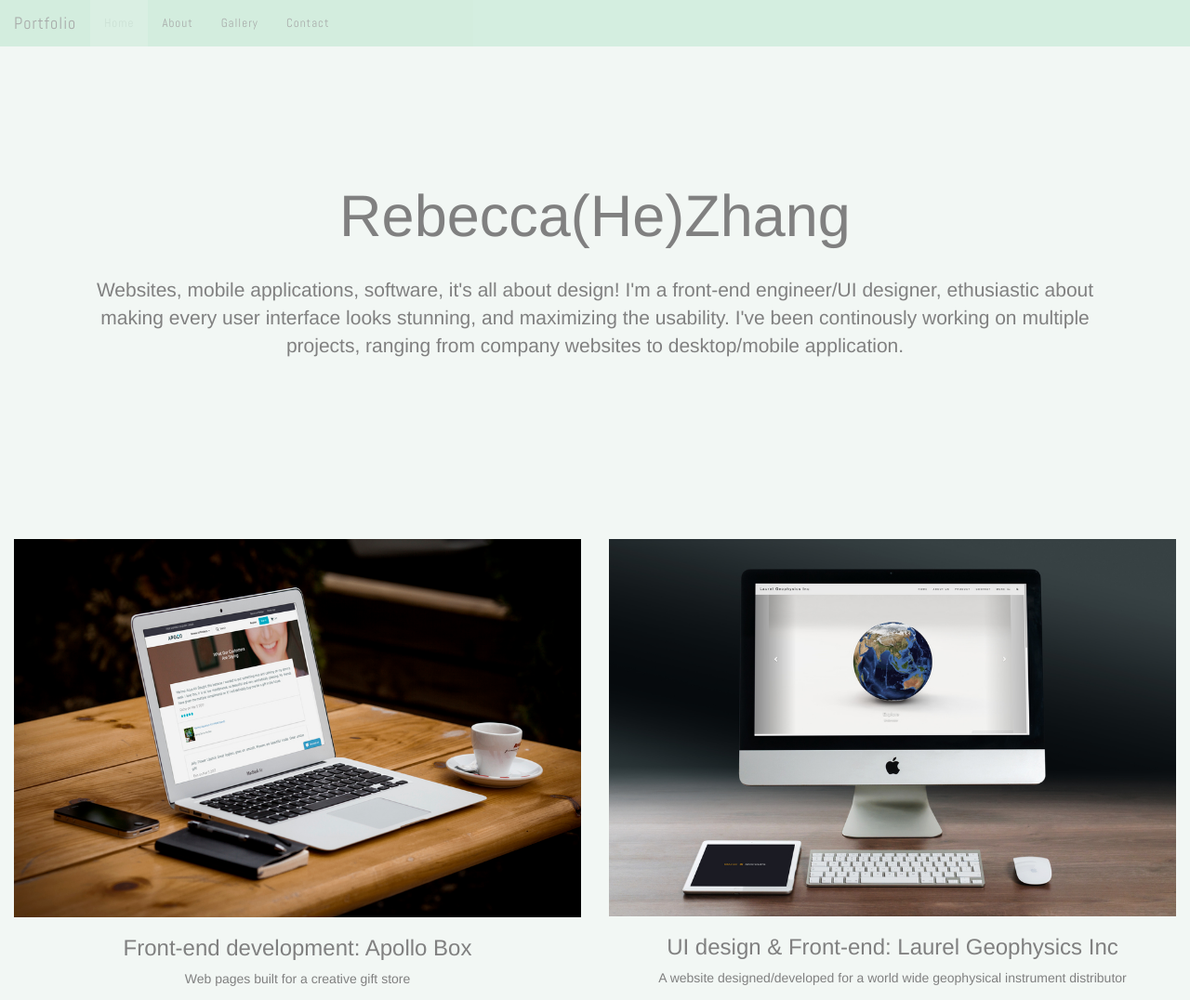
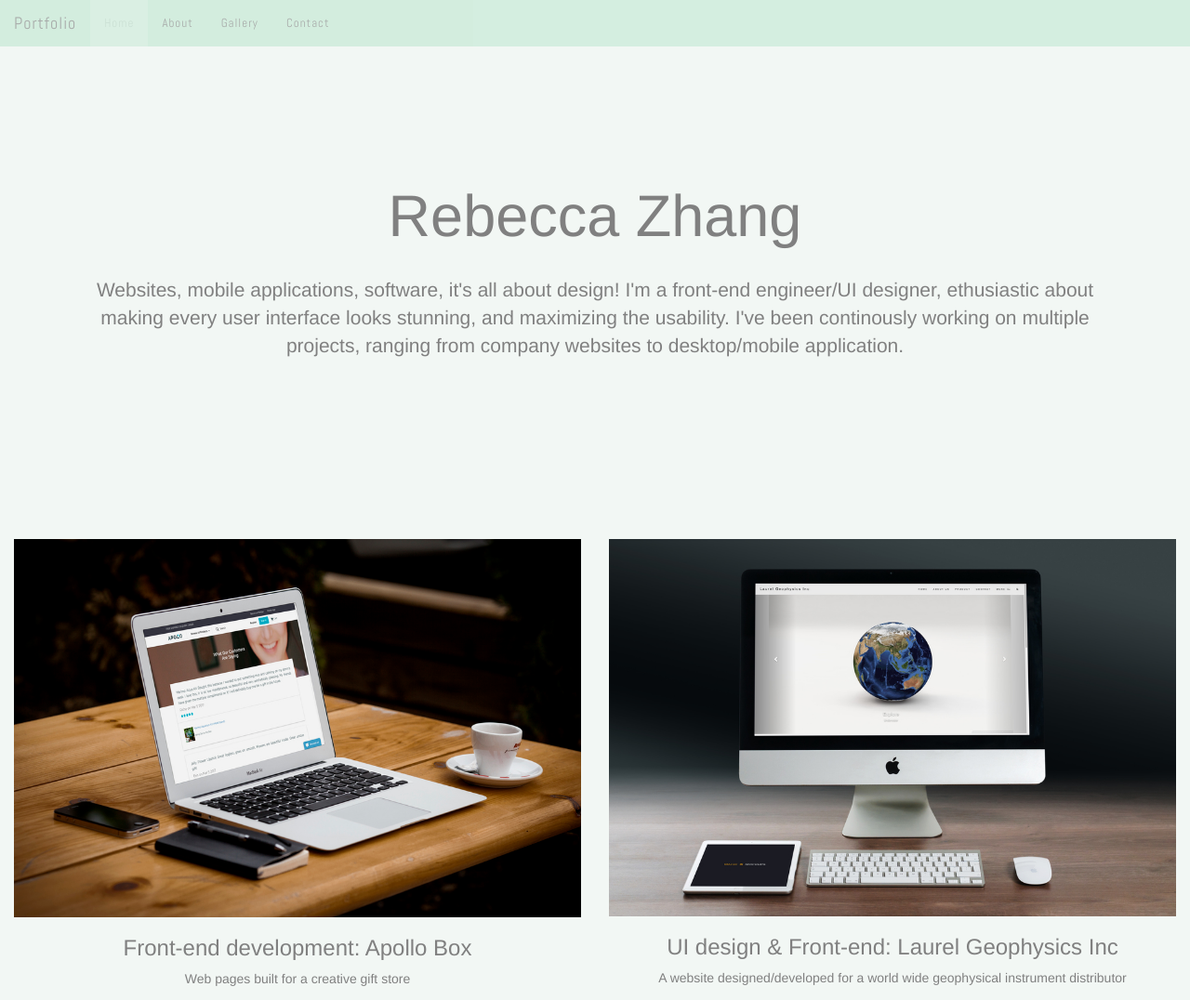
Before and after one commit to signalcat/myPortfolio, a website: page index.html in a window 1280 px wide. Shown: the top 1076 px of the page at 93% size. Drawn offline with nearby package versions, Linux system fonts and the light colour scheme; some packages are replaced by stand-ins of ours.

Commit message:
Delete He.

```diff
--- a/index.html
+++ b/index.html
@@ -35,7 +35,7 @@
 
 	<div class="jumbotron">
 	  	<div class="container text-center">
-	    <h1>Rebecca(He)Zhang</h1>
+	    <h1>Rebecca Zhang</h1>
 	    <br>
 	    <p>Websites, mobile applications, software, it's all about design!
 	       I'm a front-end engineer/UI designer, ethusiastic about making every
```
